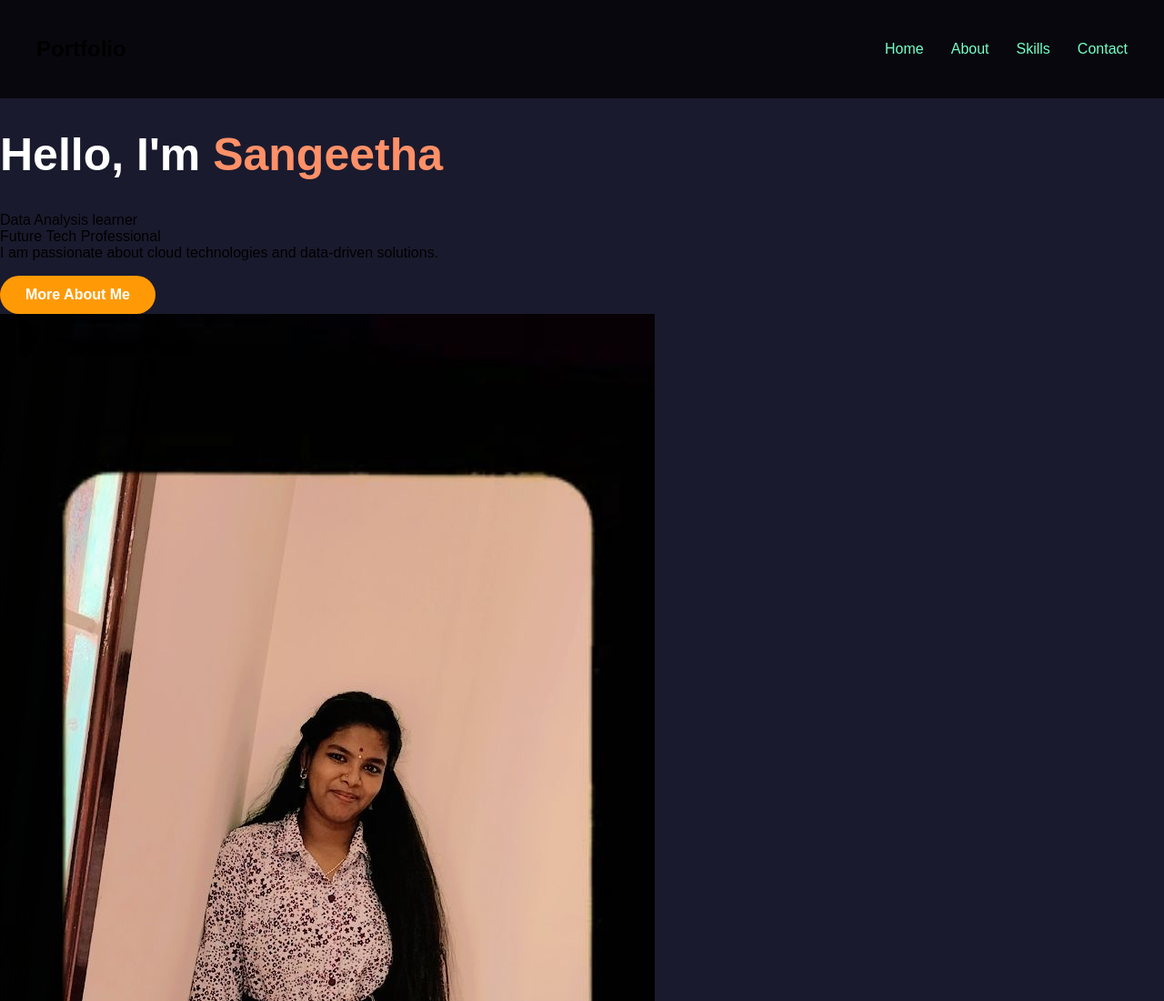
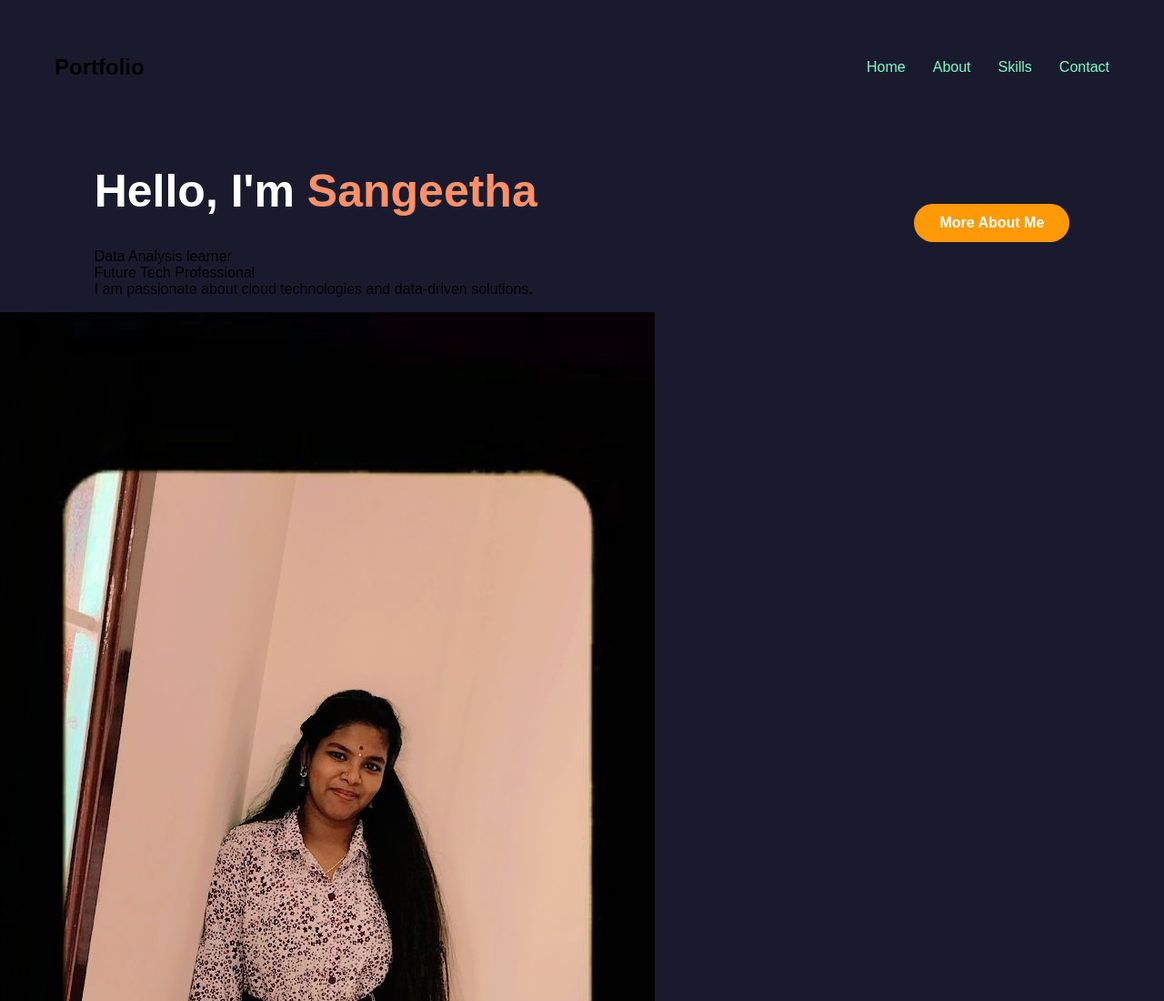
Before and after one commit to sangeetha03-csbs/SANGEETHA-S-portfolio, a plain HTML site: page index.html in a window 1280 px wide. Shown: the top 1100 px of the page at 91% size. Drawn offline with Linux system fonts and the light colour scheme.

Commit message:
Update index.html

```diff
--- a/index.html
+++ b/index.html
@@ -19,8 +19,7 @@ header {
     display: flex;
     justify-content: space-between;
     align-items: center;
-    padding: 20px 40px;
-    background: rgba(0,0,0,0.7);
+    padding: 40px 60px;
     position: sticky;
     top: 0;
 }
@@ -30,7 +29,7 @@ nav {
     gap: 30px;
 }
 
-nav a {
+nav a{
     color: #76ffc8;
     text-decoration: none;
     font-weight: 500;
@@ -42,18 +41,17 @@ nav a:hover {
 
 /* HERO */
 .hero {
-    background : linear-gradient(#ffffff)
     display: flex;
     align-items: center;
     justify-content: space-around;
     padding-top: 80px 40px;
+    background : linear-gradient(#ffffff)
     flex-wrap: wrap;
 }
 
 .hero-text h1  {
     color: #ffffff;
     font-size: 50px;
-    max-width: 500px;
 }
 
 .hero-text h1  span {
@@ -77,7 +75,6 @@ nav a:hover {
 .btn {
     padding: 12px 28px;
     background:#ff9a06;
-
     color: white;
     border-radius: 30px;
     text-decoration: none;
```
